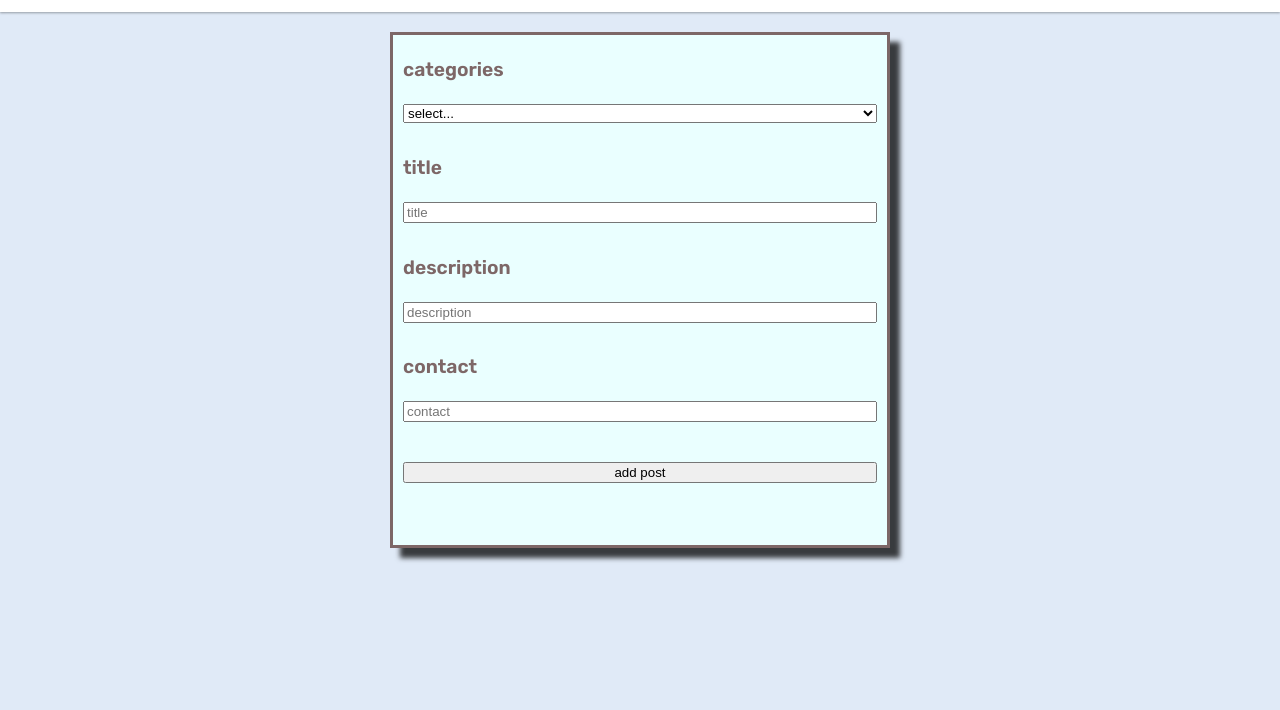
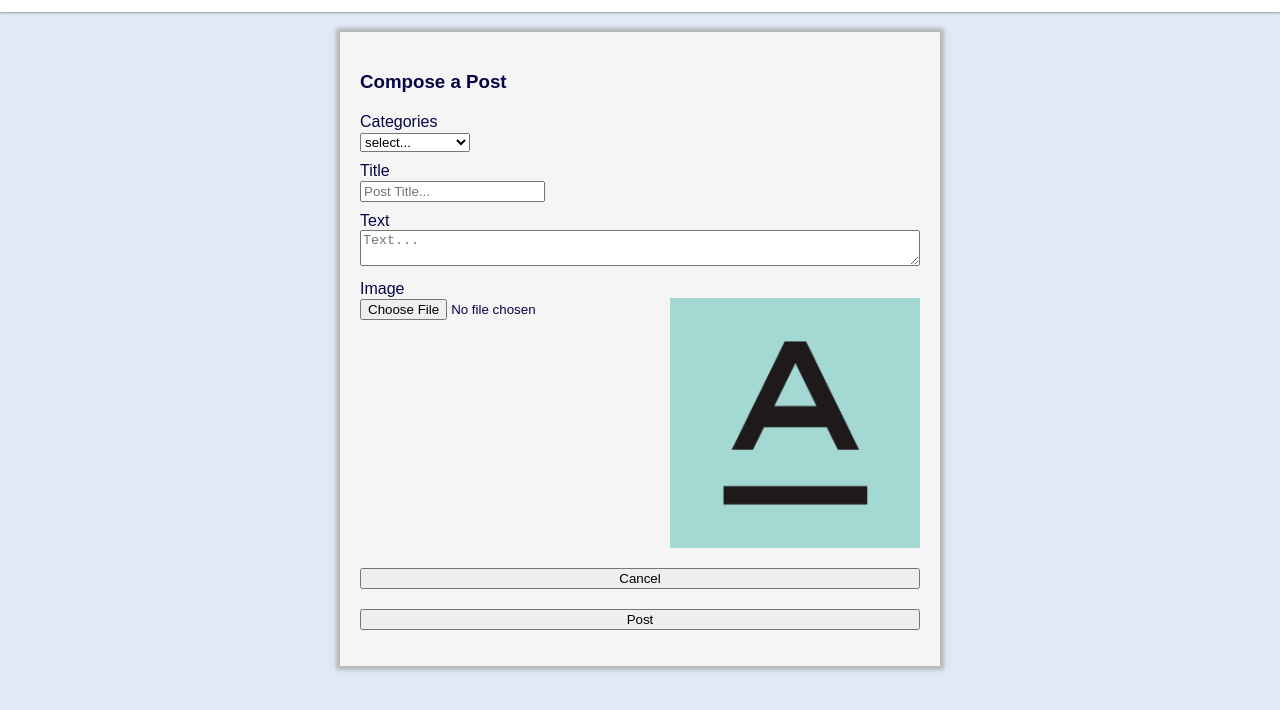
Before and after one commit to soup1e/BulletinBoard, a plain HTML site: page new-post/index.html in a window 1280 px wide. Shown: the part 68-778 px from the top of the page. Drawn offline with nearby package versions, Linux system fonts and the light colour scheme.

Commit message:
changes to add post

```diff
--- a/home.css
+++ b/home.css
@@ -26,6 +26,10 @@ li {
     font-family: 'IBM Plex Sans', sans-serif;
     font-size: 1.8rem;
 }
+
+.thread div {
+    float: right;
+}
 .thread p {
     font-family: 'Noto Sans', sans-serif;
     font-size: 1.2rem;
--- a/new-post/index.html
+++ b/new-post/index.html
@@ -12,7 +12,7 @@
 
         <!-- js -->
         <script defer src="https://cdn.jsdelivr.net/npm/@supabase/supabase-js"></script>
-        <script type="module" src="app.js"></script>
+        <script type="module" src="create.js"></script>
 
         <!-- fonts -->
         <link rel="preconnect" href="https://fonts.googleapis.com" />
@@ -42,29 +42,43 @@
 
         <main>
             <form id="compose">
-                <h1>categories</h1>
+                <h3>Compose a Post</h3>
+                <label>
+                <div>Categories</div>
                 <select id="catogory-select" required>
                     <option disabled selected value>select...</option>
-                    <option value="1">community</option>
-                    <option value="2">housing</option>
-                    <option value="3">jobs</option>
-                    <option value="4">for sale</option>
-                    <option value="4">services</option>
+                    <option value="1">Community 🙏</option>
+                    <option value="2">Housing 🏠</option>
+                    <option value="3">Jobs 👨‍🏭</option>
+                    <option value="4">For sale 💰</option>
+                    <option value="4">Services 🛎️</option>
                 </select>
-                <h1>title</h1>
-                <input name="title" id="title-input" required placeholder="title" />
-                <h1>description</h1>
-                <input
-                    name="description"
-                    id="description-input"
-                    required
-                    placeholder="description"
-                />
-                <h1>contact</h1>
-                <input name="contact" id="contact-input" placeholder="contact" />
-                <div></div>
-                <button id="add">add post</button>
-                <p id="error"></p>
+            </label>
+                <label>
+                    <div>Title</div>
+                    <input name="title" required placeholder="Post Title..." maxlength="40"/>
+                </label>
+
+                <label>
+                    <div>Text</div>
+                    <textarea name="text" required placeholder="Text..." maxlength="400"></textarea>
+                </label>
+
+                <label>
+                    <div>Image</div>
+                    <input
+                        id="image-input"
+                        name="image"
+                        type="file"
+                    />
+                    <img id='preview' alt="preview" src="../assets/alchemy-favicon.png">
+                </label>
+                <a href="/" formnovalidate>
+                    <input class='cancel' type="button" value="Cancel"></input>
+                </a>
+                <button>Post</button>
+
+                <p id="error-display"></p>
             </form>
         </main>
     </body>
--- a/new-post/newpost.css
+++ b/new-post/newpost.css
@@ -1,22 +1,39 @@
+@import url('https://fonts.googleapis.com/css2?family=IBM+Plex+Sans&family=Noto+Sans&display=swap');
+
 form {
-    -webkit-box-shadow: 10px 10px 5px 0px rgba(0, 0, 0, 0.75);
-    -moz-box-shadow: 10px 10px 5px 0px rgba(0, 0, 0, 0.75);
-    box-shadow: 10px 10px 5px 0px rgba(0, 0, 0, 0.75);
-    background-color: rgb(234, 255, 255);
+    -webkit-box-shadow: 0px 0px 4px 4px rgba(166, 166, 166, 0.75);
+    -moz-box-shadow: 0px 0px 4px 4px rgba(166, 166, 166, 0.75);
+    box-shadow: 0px 0px 4px 4px rgba(165, 165, 165, 0.75);
+    background-color: whitesmoke;
     width: 100%;
+    max-width: 600px;
     margin: auto;
-    max-width: 500px;
-    border: 3px solid;
-    display: grid;
-    gap: 20px;
-    padding: 10px;
+    padding: 20px;
+    font-family: 'IBM Plex Sans', sans-serif;
+}
+form textarea {
+    width: 100%;
+    resize: vertical;
 }
 
-h1 {
-    font-size: 1.2rem;
-    margin-bottom: 3px;
+button,
+.cancel {
+    margin-top: 20px;
+    width: 100%;
 }
 
-form {
-    color: rgb(125, 103, 103);
+#preview {
+    width: 250px;
+    height: auto;
+    float: right;
 }
+
+div {
+    font-family: 'noto-sans', sans-serif;
+    padding-top: 10px;
+}
+
+h3 {
+    font-family: 'noto-sans', sans-serif;
+    margin-bottom: 10px;
+}
```
Also changed, not shown: index.html (+3 -0 lines).
